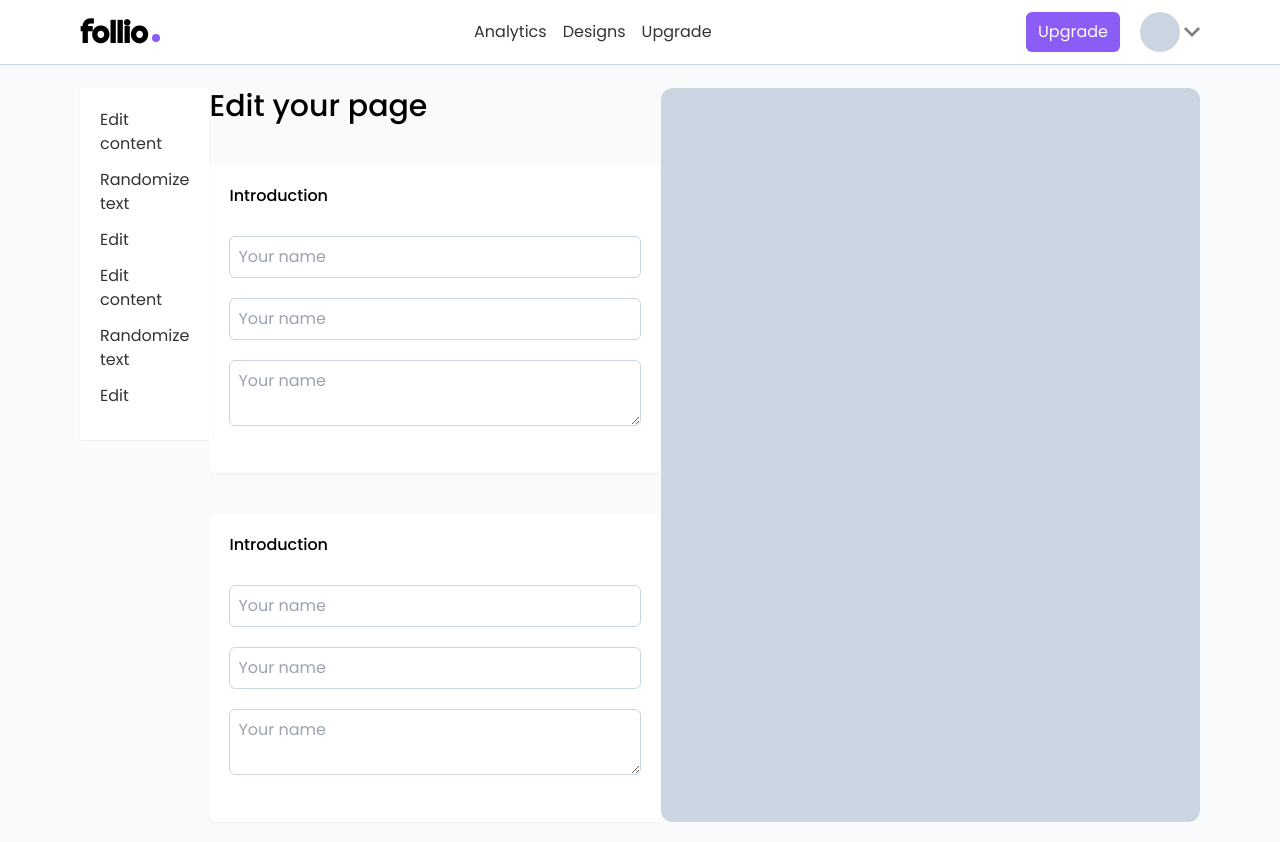
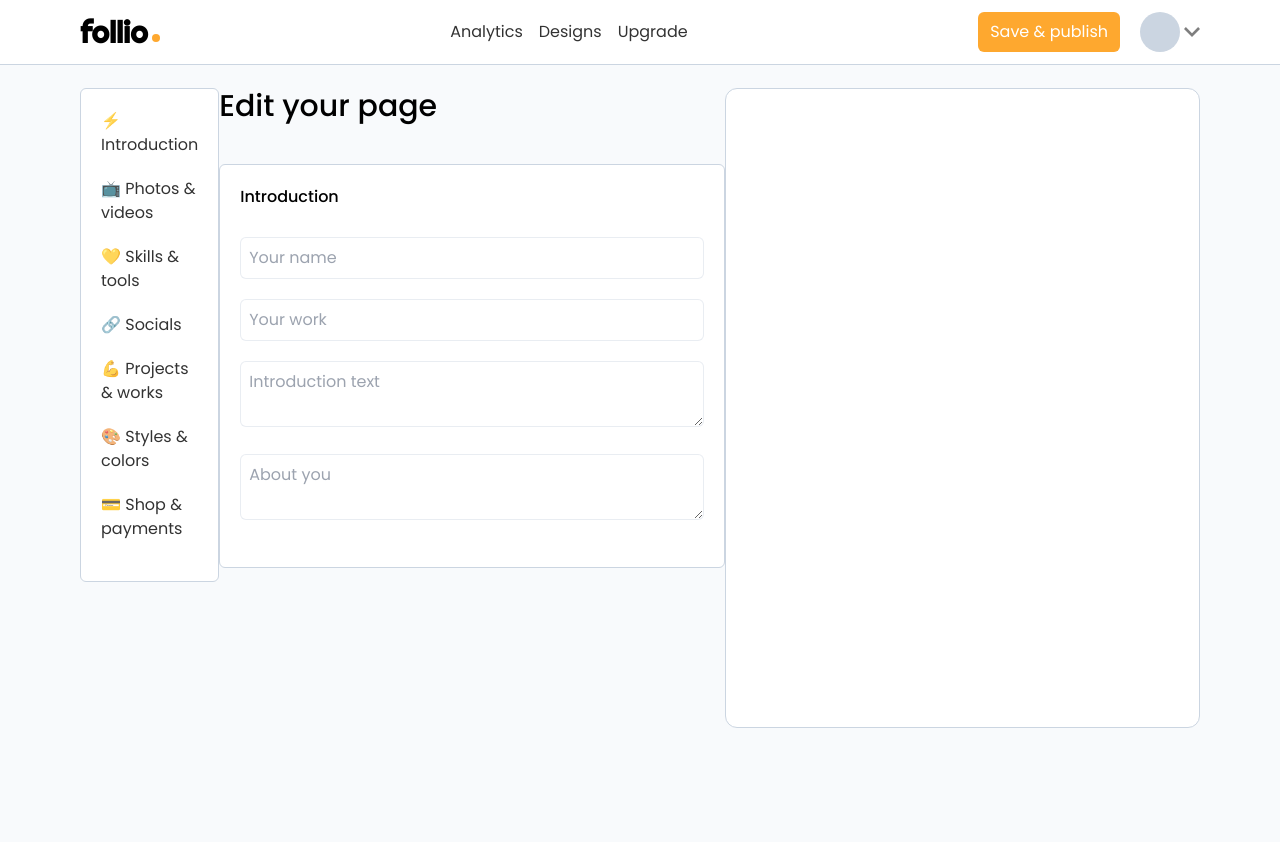
Before and after one commit to langf00rd/follio-v2, a Next.js app: page /account/edit in a window 1280 px wide. After the commit the page ends 812 px from the top, so only its background shows below. Built offline with nearby package versions, Linux system fonts and the light colour scheme.

Commit message:
working on layout

```diff
--- a/components/styles/editLinks.js
+++ b/components/styles/editLinks.js
@@ -1,3 +1,3 @@
 export const editLinks = {
-    link: `opacity-80 mb-3 cursor-pointer hover:opacity-100 hover:text-brand user-select-none`
+    link: `opacity-80 mb-5 cursor-pointer hover:opacity-100 hover:text-brand user-select-none`
 }
--- a/components/styles/input.js
+++ b/components/styles/input.js
@@ -1,5 +1,5 @@
 export const inputStyles = {
     // input: `bg-mid-gray w-full h-12 px-4 py-2 text-sm text-gray-700 leading-tight focus:outline-none focus:bg-white focus:border-gray-500 border border-gray-300 rounded-lg`,
-    input: `w-full mb-5 bg-[#fff] p-2 rounded-md outline-none border focus:bg-white border-mid`,
-    textarea: `w-full mb-5 bg-[#fff] p-2 rounded-md outline-none border focus:bg-white border-mid`,
+    input: `w-full mb-5 bg-[#fff] p-2 rounded-md outline-none border focus:bg-white border-[#cbd5e16b]`,
+    textarea: `w-full mb-5 bg-[#fff] p-2 rounded-md outline-none border focus:bg-white border-[#cbd5e16b]`,
 }
--- a/components/styles/layout.js
+++ b/components/styles/layout.js
@@ -4,5 +4,5 @@ export const layoutStyles = {
     // previewMainWrapper: `-mt-3 py-5 lg:min-h-[93vh] bg-brand`,
     previewMainWrapper: `-mt-3 py-5 lg:min-h-[93vh] flex justify-around`,
     textLg: `text-xl lg:text-3xl font-medium`,
-    preview: `bg-mid w-full h-2/12 p-10 rounded-xl max-w-xl hidden lg:block`,
+    preview: `bg-white h-[80vh] border border-mid w-full p-10 rounded-xl max-w-xl hidden lg:block`,
 }
--- a/components/ui/header.js
+++ b/components/ui/header.js
@@ -52,7 +52,9 @@ const Header = () => {
                 </Link>
             </nav>
             <div className="flex items-center">
-                <div className="hidden lg:block"><Button label="Upgrade" full={false} /></div>
+                <div className="hidden lg:block">
+                    <Button label="Save &amp; publish" full={false} />
+                </div>
 
                 <div onClick={toggleModal} className="flex items-center">
                     <div className="lg:ml-5">
@@ -67,7 +69,7 @@ const Header = () => {
 
         {showModal ? <HeaderModal /> : null}
         {showSideMenu ? <SideMenu /> : null}
-    </div>
+    </div >
 }
 
 export default Header
--- a/components/ui/headerModal.js
+++ b/components/ui/headerModal.js
@@ -1,6 +1,6 @@
 const styles = {
     modalContent: `modal-content border border-mid p-3 rounded-md shadow-md bg-white w-max fixed right-5 lg:right-10 top-12`,
-    modalLink: `opacity-80 mb-2 cursor-pointer hover:opacity-100 hover:text-brand user-select-none`,
+    modalLink: `opacity-80 mb-5 cursor-pointer hover:opacity-100 hover:text-brand user-select-none`,
 }
 
 const HeaderModal = () => {
--- a/components/ui/sideMenu.js
+++ b/components/ui/sideMenu.js
@@ -1,7 +1,7 @@
 import Button from "./button"
 
 const styles = {
-    menuLink: `opacity-80 mb-3 cursor-pointer hover:opacity-100 hover:text-brand user-select-none`,
+    menuLink: `opacity-80 mb-5 cursor-pointer hover:opacity-100 hover:text-brand user-select-none`,
     sideMenu: `p-5 side-menu shadow-md bg-white fixed border-b border-b-mid w-screen top-18 left-0 z-50`,
 }
 
--- a/pages/account/edit.js
+++ b/pages/account/edit.js
@@ -8,15 +8,16 @@ const Edit = () => {
         <Header />
         <div className={layoutStyles.main}>
             <div className={layoutStyles.previewMainWrapper}>
-                <div className="bg-white h-max p-5 rounded-sm shadow-sm hidden sm:block">
-                    <p className={editLinks.link}>Edit content</p>
-                    <p className={editLinks.link}>Randomize text</p>
-                    <p className={editLinks.link}>Edit</p>
-                    <p className={editLinks.link}>Edit content</p>
-                    <p className={editLinks.link}>Randomize text</p>
-                    <p className={editLinks.link}>Edit</p>
+                <div className="bg-white h-max p-5 rounded-md border border-mid hidden sm:block">
+                    <p className={editLinks.link}>⚡ Introduction</p>
+                    <p className={editLinks.link}>📺 Photos &amp; videos</p>
+                    <p className={editLinks.link}>💛 Skills &amp; tools</p>
+                    <p className={editLinks.link}>🔗 Socials</p>
+                    <p className={editLinks.link}>💪 Projects &amp; works</p>
+                    <p className={editLinks.link}>🎨 Styles &amp; colors</p>
+                    <p className={editLinks.link}>💳 Shop &amp; payments</p>
                 </div>
-                <div>
+                <div className="max-w-2xl">
                     <p className={layoutStyles.textLg}>Edit your page</p>
 
                     {/* <div className="w-screen lg:w-3/5 bg-brand flex overflow-x-scroll">
@@ -36,19 +37,14 @@ const Edit = () => {
                         <p>Hello</p>
                     </div> */}
 
-                    <div className="bg-white w-full shadow-sm p-5 rounded-md mt-10">
+                    <div className="bg-white w-full border border-mid p-5 rounded-md mt-10">
                         <p className="mb-7 font-medium">Introduction</p>
                         <input className={inputStyles.input} placeholder="Your name" />
-                        <input className={inputStyles.input} placeholder="Your name" />
-                        <textarea className={inputStyles.textarea} placeholder="Your name" />
+                        <input className={inputStyles.input} placeholder="Your work" />
+                        <textarea className={inputStyles.textarea} placeholder="Introduction text" />
+                        <textarea className={inputStyles.textarea} placeholder="About you" />
                     </div>
 
-                    <div className="bg-white w-full shadow-sm p-5 rounded-md mt-10">
-                        <p className="mb-7 font-medium">Introduction</p>
-                        <input className={inputStyles.input} placeholder="Your name" />
-                        <input className={inputStyles.input} placeholder="Your name" />
-                        <textarea className={inputStyles.textarea} placeholder="Your name" />
-                    </div>
                 </div>
                 <div className={layoutStyles.preview}></div>
             </div>
--- a/tailwind.config.js
+++ b/tailwind.config.js
@@ -5,7 +5,7 @@ module.exports = {
   ],
   theme: {
     colors: {
-      brand: "#8B5CF6",
+      brand: "#FEA82F",
       dark: "#475569",
       mid: "#CBD5E1",
       light: "#F8FAFC",
```
